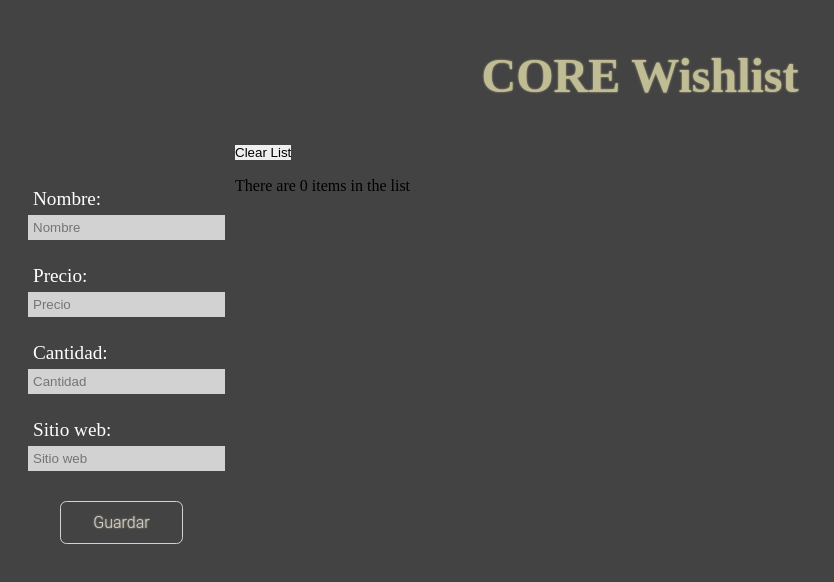
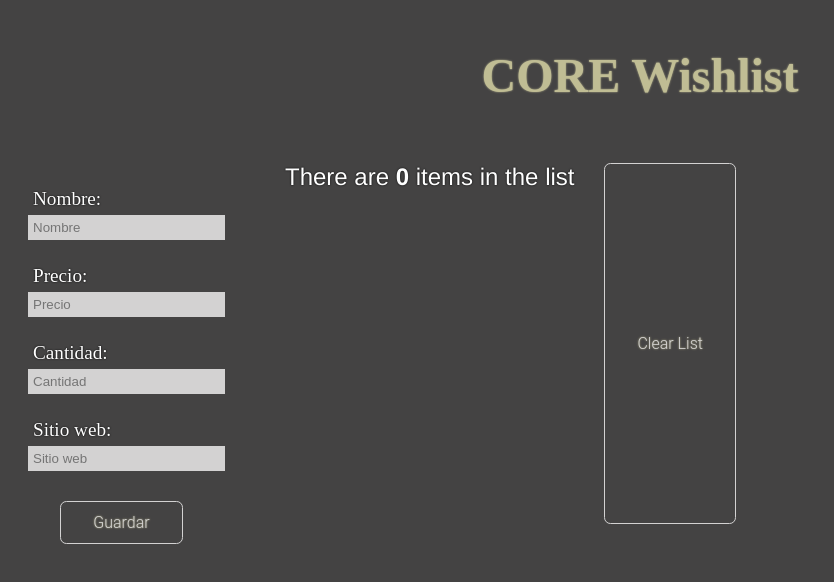
Before and after one commit to S1t0/W14D3-DANIEL-SQUITTIERI-ANDRES-GARCIA, a React (Vite) app: page / in a window 1280 px wide. Shown: the top 582 px of the page, without its empty margins (0-834 px from the left). Built offline with nearby package versions, Linux system fonts and the light colour scheme.

Commit message:
Added ccs

```diff
--- a/src/components/ItemsList.tsx
+++ b/src/components/ItemsList.tsx
@@ -2,19 +2,36 @@ import React from 'react';
 import styled from 'styled-components';
 import { Item } from './Item';
 import { useItems } from '../hooks/useItems';
+import { Button } from './utils/Button';
+
+const StyledP = styled.div`
+  padding 0 30px;
+  display: inline;
+  font-size: 1.5rem;
+  font-family: 'Helvetica Neue';
+  color: white;
+  text-shadow: 0px 0px 2px black;
+`;
+
+const StyleTitle = styled.div`
+  padding: 20px;
+  display: flex;
+  flex-wrap: wrap;
+  justify-content: center;
+`;
 
 export const ItemsList = () => {
-  const { items, delete_item,clear } = useItems();
+  const { items, delete_item, clear } = useItems();
 
   return (
-    <div>
-      <button type="button" onClick={() => clear()}>
-        Clear List
-      </button>
-      <p>There are 0 items in the list</p>
+    <StyleTitle>
+      <StyledP>
+        There are <strong>{items.length}</strong> items in the list
+      </StyledP>
+      <Button onClick={() => clear()}>Clear List</Button>
       {items.map((e) => (
         <Item key={e.id} item={e} onDelete={() => delete_item(e.id)} />
       ))}
-    </div>
+    </StyleTitle>
   );
 };
--- a/src/components/forms/AddItemForm.tsx
+++ b/src/components/forms/AddItemForm.tsx
@@ -10,6 +10,7 @@ const GridForm = styled.div`
   flex-direction: column;
   justify-content: 'center';
   color: white;
+  text-shadow: 0px 0px 2px black;
   & > div {
     padding: 10px 5px;
     p {
@@ -84,7 +85,17 @@ export const AddItemForm = () => {
         </div>
         <div>
           <p>Sitio web:</p>
-          <input {...register('web')} placeholder="Sitio web" />
+          <input
+            {...register('web', {
+              validate: {
+                checkUrl: async (url) =>
+                  /https?:\/\/(www\.)?[-a-zA-Z0-9@:%._\+~#=]{1,256}\.[a-zA-Z0-9()]{1,6}\b([-a-zA-Z0-9()@:%_\+.~#?&//=]*)/.test(
+                    url
+                  ) || 'Url no válida',
+              },
+            })}
+            placeholder="Sitio web"
+          />
           <ErrorMessage state={formState} field="web" />
         </div>
       </GridForm>
--- a/src/hooks/useItems.tsx
+++ b/src/hooks/useItems.tsx
@@ -18,8 +18,6 @@ export const useItems = () => {
       const newItem = { ...item, id };
       const newArray = [...items, newItem];
       setItems(newArray);
-      const valUrl = validate_url(item.web);
-      //console.log(valUrl);
     },
     clear: () => {
       setItems([]);
--- a/src/lib/validate_url.ts
+++ b/src/lib/validate_url.ts
@@ -1,16 +1,6 @@
-import React from "react";
-import Axios from "axios"; // IMPORTANTE
+import axios from "axios";
 
-export const validate_url = async (url: string): Promise<boolean> => {
-  console.log(url);
-  try {
-    //axios.get(url)
-    await Axios.get(url)
-    console.log("Url valida");
-    return true;
-
-  } catch (error) {
-    console.log("Url no valida");
-    return false;
-  }
+export const validate_url = (url) => {
+  let expresion = new RegExp(/https?:\/\/(www\.)?[-a-zA-Z0-9@:%._\+~#=]{1,256}\.[a-zA-Z0-9()]{1,6}\b([-a-zA-Z0-9()@:%_\+.~#?&//=]*)/)
+  return expresion.test(url)
 };
```
